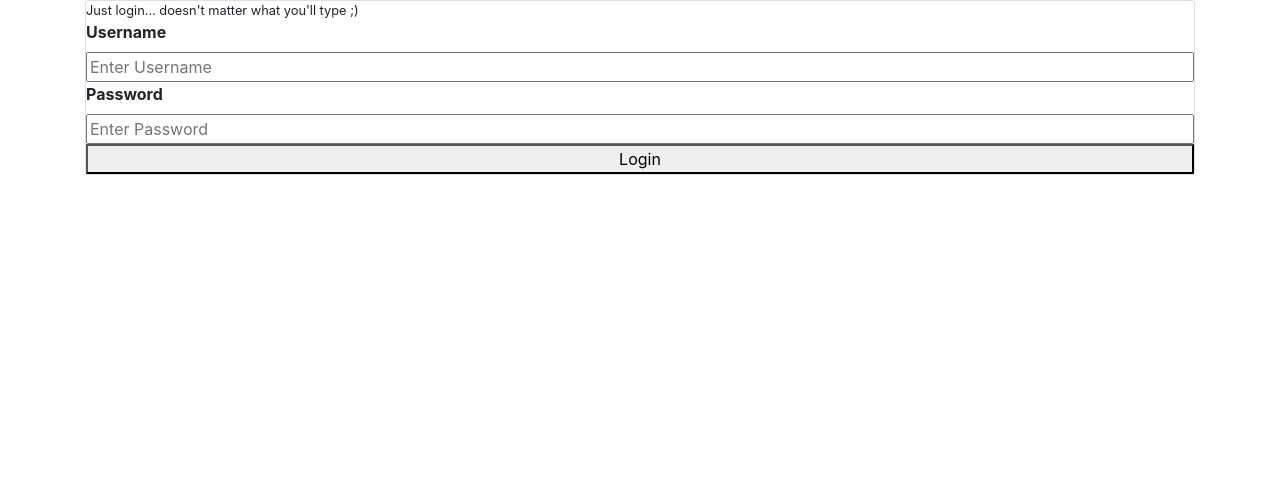
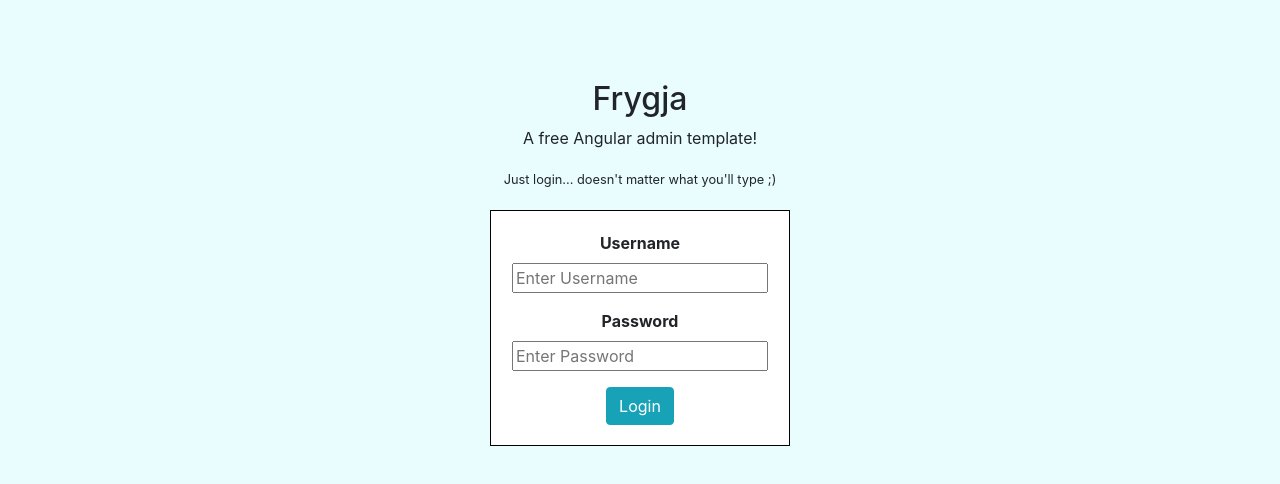
Before and after one commit to simtsit/Frygia-Admin-Template, an Angular app: page / in a window 1280 px wide. Shown: the top 484 px of the page. Built offline with nearby package versions, Linux system fonts and the light colour scheme.

Commit message:
Improved the look of login screen. Still dummy tho.

```diff
--- a/src/app/app.component.css
+++ b/src/app/app.component.css
@@ -0,0 +1,22 @@
+.mainContainer {
+	background-color: #ffffff;
+	height: auto;
+}
+
+
+
+.formContainer {
+	padding-top: 80px;
+	text-align: center;
+}
+
+.loginForm {
+	background-color: #ffffff;
+	margin-top: 20px;
+	padding-top: 20px;
+	padding-bottom: 20px;
+	border: 1px solid #000000;
+	width: 300px;
+	margin-left: auto;
+	margin-right: auto;
+}
--- a/src/app/app.component.html
+++ b/src/app/app.component.html
@@ -2,21 +2,27 @@
 <span *ngIf =" isAuthorised; then loggedin else notloggedin">Authenticating... </span>
 
 <ng-template #notloggedin>
-  <div class="container">
-  	<div class="card">
+  <div class="formContainer">
+  	<h2>Frygja</h2>
+  	<p>A free Angular admin template!</p>
 	<small>Just login... doesn't matter what you'll type ;)</small>
+  	<div class="loginForm">
+  		<div class="form-group">
 		    <label for="uname"><b>Username</b></label>
 		    <input type="text" placeholder="Enter Username" name="uname" required>
-
+		</div>
+		<div class="form-group">
 		    <label for="psw"><b>Password</b></label>
 		    <input type="password" placeholder="Enter Password" name="psw" required>
+		</div>
 
-	    <button (click)="loginFunction($event)" type="submit">Login</button>
+	    <button class="btn btn-info" (click)="loginFunction($event)" type="submit">Login</button>
 	</div>
   </div>
 </ng-template>
 
 <ng-template #loggedin>
+	<div class="mainContainer">
 		<app-header></app-header>
 		<app-navigation></app-navigation>
 
@@ -42,4 +48,5 @@
 				<td>{{person.isActive}}</td>
 			</tr>
 		</table>
+	</div>
 </ng-template>
--- a/src/index.html
+++ b/src/index.html
@@ -10,6 +10,13 @@
 
   <link rel="stylesheet" href="https://stackpath.bootstrapcdn.com/bootstrap/4.1.0/css/bootstrap.min.css" integrity="sha384-9gVQ4dYFwwWSjIDZnLEWnxCjeSWFphJiwGPXr1jddIhOegiu1FwO5qRGvFXOdJZ4" crossorigin="anonymous">
 
+	<style>
+		body {
+			background-color: #e9fdff;
+		}
+	</style>
+
+
 </head>
 <body>
   <app-root></app-root>
```
Lines whose indentation alone changed are shown as unchanged.
